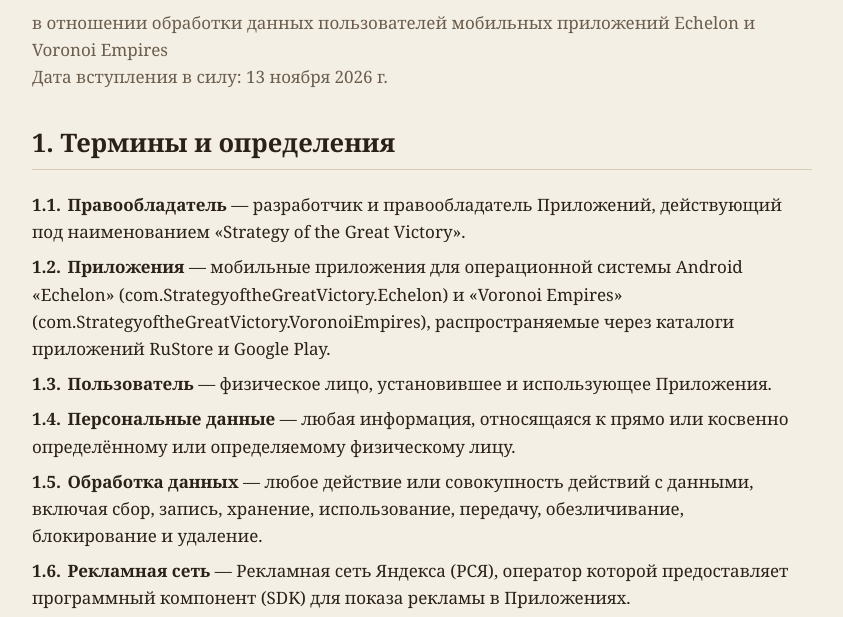
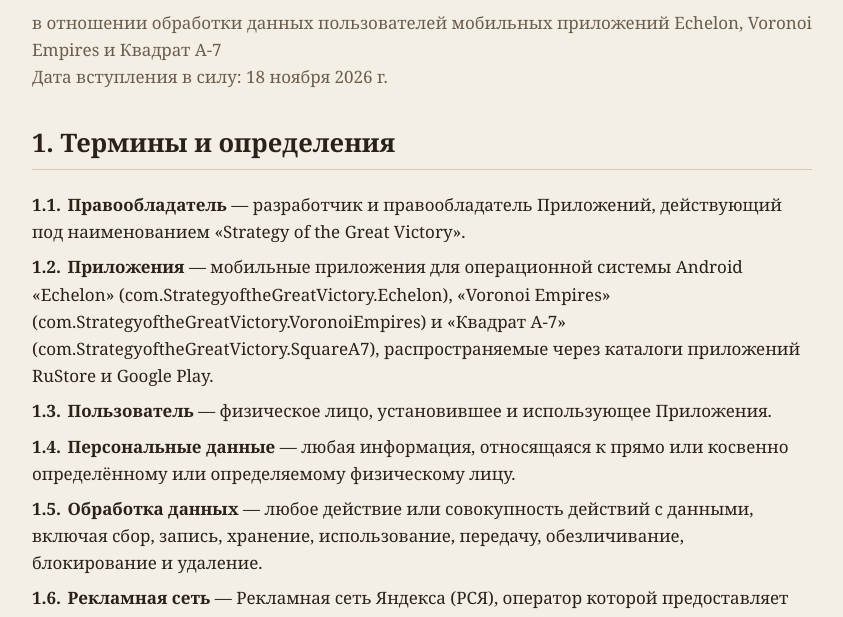
Before and after one commit to Flint212/Flint212.github.io, a plain HTML site: page privacy.html in a window 1280 px wide. Shown: the part 155-772 px from the top of the page, without its empty margins (218-1061 px from the left). Drawn offline with Linux system fonts and the light colour scheme.

Commit message:
Update privacy policy for additional application

```diff
--- a/privacy.html
+++ b/privacy.html
@@ -12,12 +12,12 @@
 <div class="wrap">
 <p><a href="index.html">&larr; На главную</a></p>
 <h1>Политика конфиденциальности</h1>
-<p class="sub">в отношении обработки данных пользователей мобильных приложений Echelon и Voronoi Empires<br>Дата вступления в силу: 13 ноября 2026 г.</p>
+<p class="sub">в отношении обработки данных пользователей мобильных приложений Echelon, Voronoi Empires и Квадрат А-7<br>Дата вступления в силу: 18 ноября 2026 г.</p>
 
 <h2>1. Термины и определения</h2>
 <ol class="t">
 <li><span class="num">1.1.</span><b>Правообладатель</b> — разработчик и правообладатель Приложений, действующий под наименованием «Strategy of the Great Victory».</li>
-<li><span class="num">1.2.</span><b>Приложения</b> — мобильные приложения для операционной системы Android «Echelon» (com.StrategyoftheGreatVictory.Echelon) и «Voronoi Empires» (com.StrategyoftheGreatVictory.VoronoiEmpires), распространяемые через каталоги приложений RuStore и Google Play.</li>
+<li><span class="num">1.2.</span><b>Приложения</b> — мобильные приложения для операционной системы Android «Echelon» (com.StrategyoftheGreatVictory.Echelon), «Voronoi Empires» (com.StrategyoftheGreatVictory.VoronoiEmpires) и «Квадрат А-7» (com.StrategyoftheGreatVictory.SquareA7), распространяемые через каталоги приложений RuStore и Google Play.</li>
 <li><span class="num">1.3.</span><b>Пользователь</b> — физическое лицо, установившее и использующее Приложения.</li>
 <li><span class="num">1.4.</span><b>Персональные данные</b> — любая информация, относящаяся к прямо или косвенно определённому или определяемому физическому лицу.</li>
 <li><span class="num">1.5.</span><b>Обработка данных</b> — любое действие или совокупность действий с данными, включая сбор, запись, хранение, использование, передачу, обезличивание, блокирование и удаление.</li>
```
